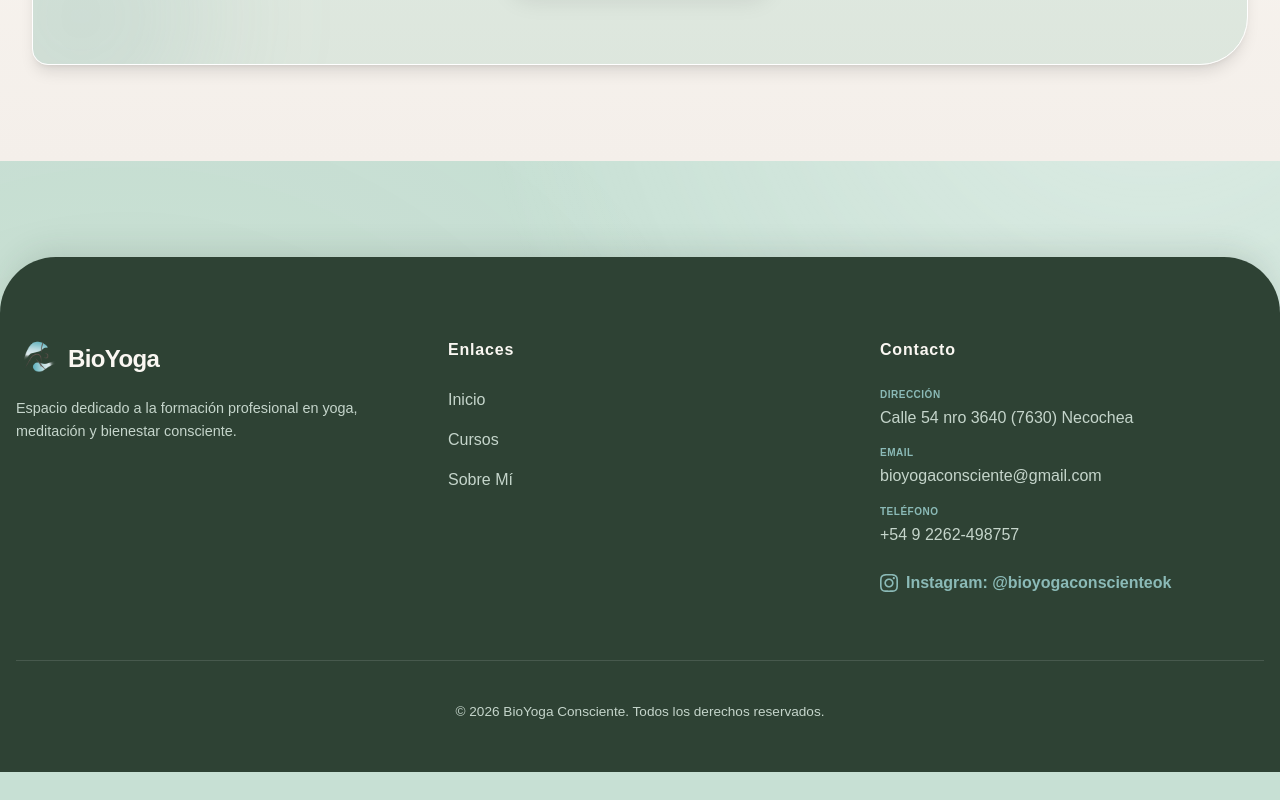
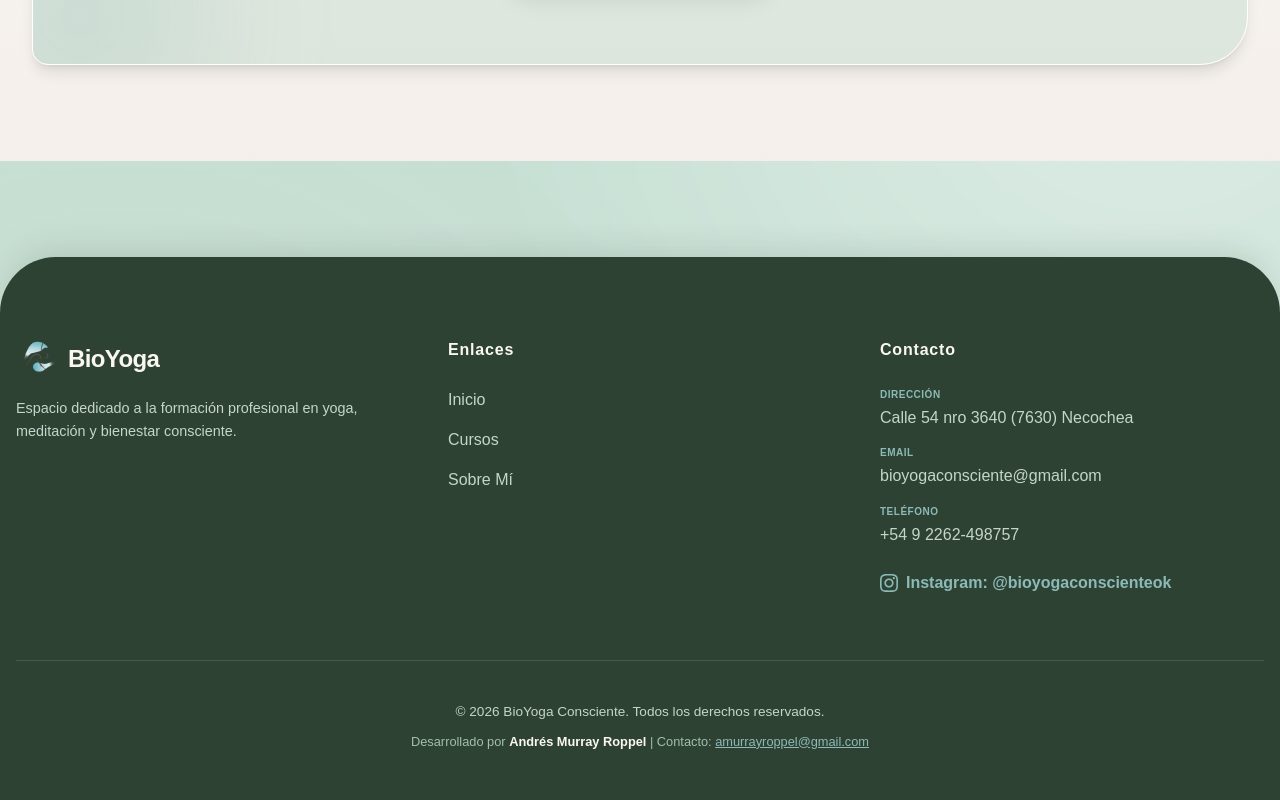
Before and after one commit to AndresMurray/bioyoga-cursos, a Next.js app in the folder frontend/: page / in a window 1280 px wide. Shown: the part 1678-2478 px from the top of the page. Before the commit the page ends 2450 px from the top, so only its background shows below. Built offline with nearby package versions, Linux system fonts and the light colour scheme; no server answers.

Commit message:
agrego informacion de contacto en footer

```diff
--- a/frontend/src/components/layout/Footer.tsx
+++ b/frontend/src/components/layout/Footer.tsx
@@ -89,9 +89,16 @@ const Footer = () => {
           paddingTop: '2.5rem',
           textAlign: 'center',
           color: '#c5d5cb',
-          fontSize: '0.85rem'
+          fontSize: '0.85rem',
+          display: 'flex',
+          flexDirection: 'column',
+          gap: '0.5rem',
+          alignItems: 'center'
         }}>
-          © {new Date().getFullYear()} BioYoga Consciente. Todos los derechos reservados.
+          <span>© {new Date().getFullYear()} BioYoga Consciente. Todos los derechos reservados.</span>
+          <span style={{ fontSize: '0.8rem', color: '#a3bdae' }}>
+            Desarrollado por <strong style={{ color: '#faf7f2' }}>Andrés Murray Roppel</strong> | Contacto: <a href="mailto:amurrayroppel@gmail.com" style={{ textDecoration: 'underline', color: '#8bbab7' }} className="hover:text-white transition-colors">amurrayroppel@gmail.com</a>
+          </span>
         </div>
       </div>
     </footer>
```
